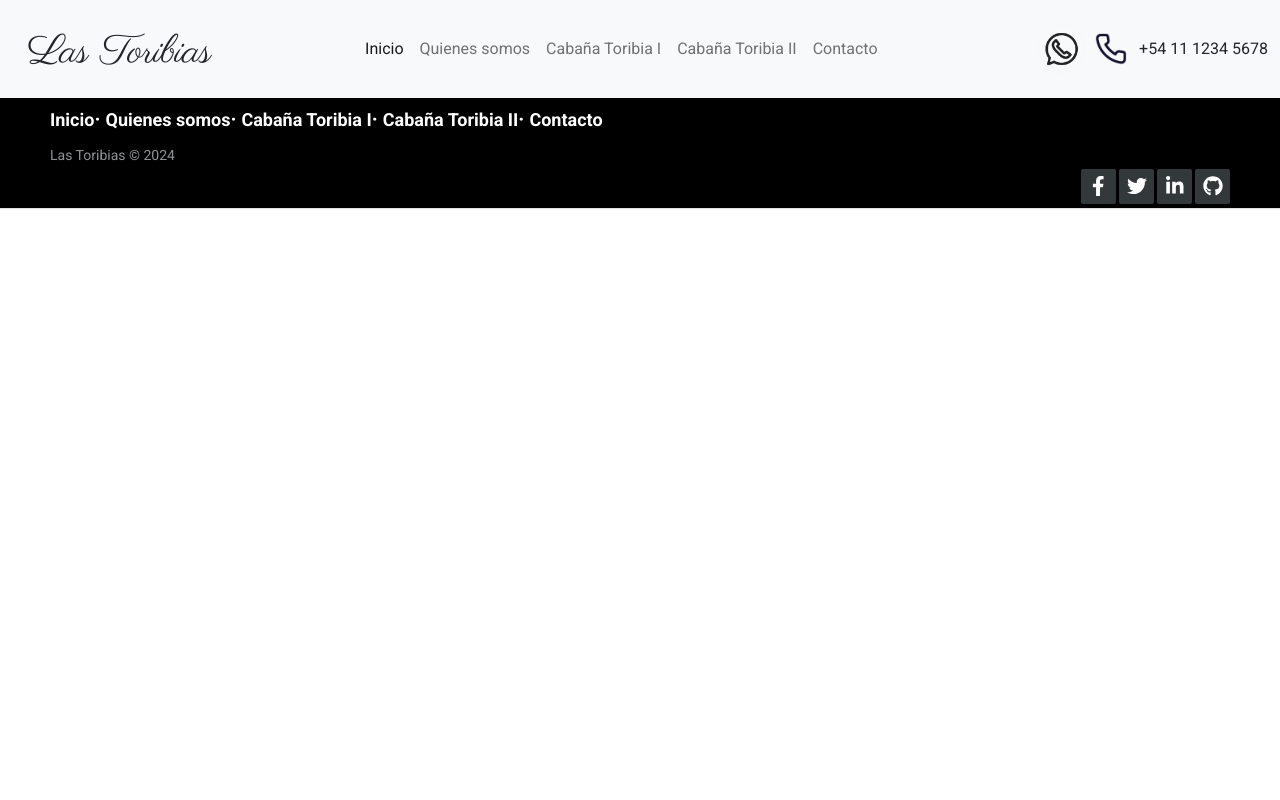
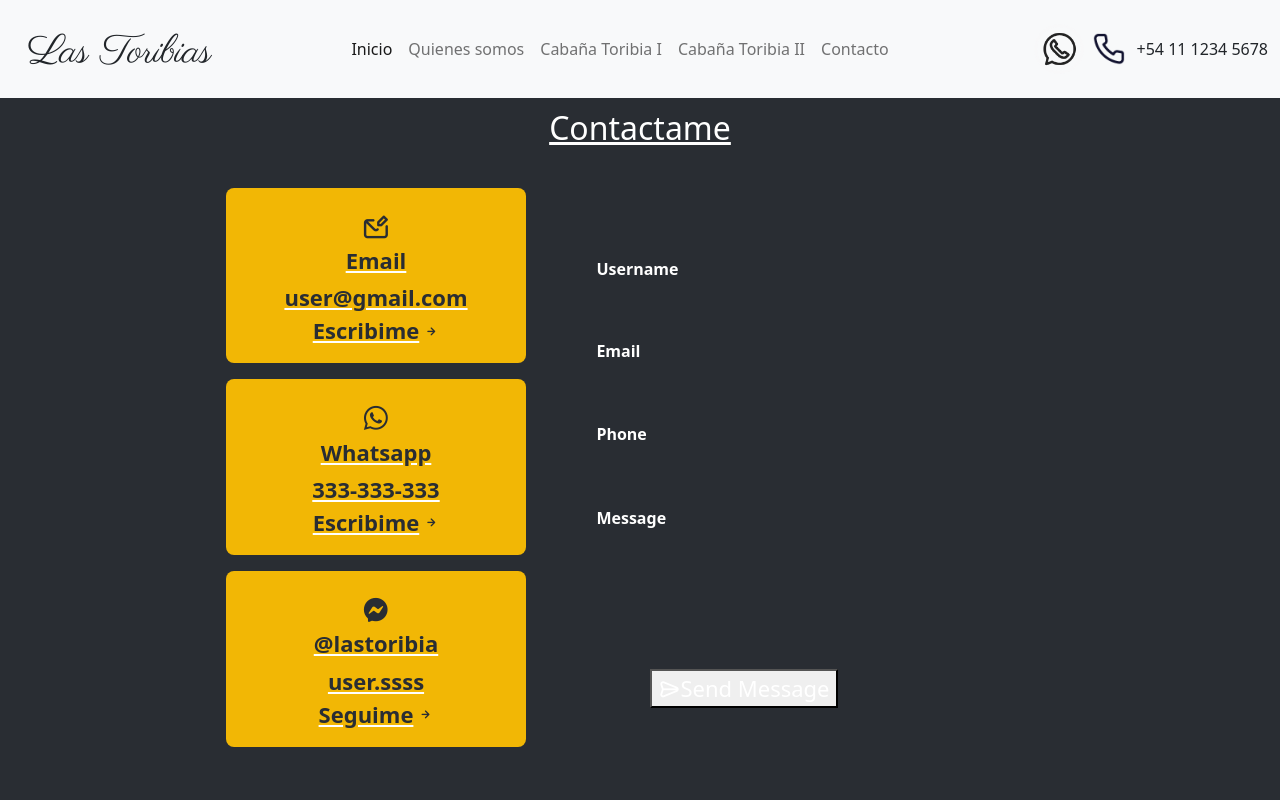
Before and after one commit to GodoyLP/las-toribias, a React (Vite) app: page /contacto in a window 1280 px wide. Shown: the top 800 px of the page. Built offline with nearby package versions, Linux system fonts and the light colour scheme.

Commit message:
arreglo footer

```diff
--- a/index.html
+++ b/index.html
@@ -15,8 +15,12 @@
   <link href="https://fonts.googleapis.com/css2?family=Parisienne&display=swap" rel="stylesheet">
 
   <!-- Font Awesome (icons) -->
-    <link rel="stylesheet" href="https://cdnjs.cloudflare.com/ajax/libs/font-awesome/5.15.4/css/all.min.css" integrity="sha512-1ycn6IcaQQ40/MKBW2W4Rhis/DbILU74C1vSrLJxCq57o941Ym01SwNsOMqvEBFlcgUa6xLiPY/NS5R+E6ztJQ==" crossorigin="anonymous" referrerpolicy="no-referrer" />
-
+  <link rel="stylesheet" href="https://cdnjs.cloudflare.com/ajax/libs/font-awesome/5.15.4/css/all.min.css"
+    integrity="sha512-1ycn6IcaQQ40/MKBW2W4Rhis/DbILU74C1vSrLJxCq57o941Ym01SwNsOMqvEBFlcgUa6xLiPY/NS5R+E6ztJQ=="
+    crossorigin="anonymous" referrerpolicy="no-referrer" />
+  <!-- contacto -->
+  <link rel="stylesheet" href="https://unicons.iconscout.com/release/v4.0.8/css/line.css">
+  <link rel="stylesheet" href="style.css">
 
 </head>
 
@@ -28,12 +32,13 @@
     integrity="sha384-MrcW6ZMFYlzcLA8Nl+NtUVF0sA7MsXsP1UyJoMp4YLEuNSfAP+JcXn/tWtIaxVXM"
     crossorigin="anonymous"></script>
 
-    <script src="https://code.jquery.com/jquery-3.7.1.min.js"></script>
+  <script src="https://code.jquery.com/jquery-3.7.1.min.js"></script>
 
-    <!-- Font Awesome JS 5 (for icons) -->
-    <script defer src="https://use.fontawesome.com/releases/v5.15.4/js/all.js" integrity="sha384-rOA1PnstxnOBLzCLMcre8ybwbTmemjzdNlILg8O7z1lUkLXozs4DHonlDtnE7fpc" crossorigin="anonymous"></script>
-
-    <script src="https://cdn.jsdelivr.net/npm/sweetalert2@11"></script>
+  <!-- Font Awesome JS 5 (for icons) -->
+  <script defer src="https://use.fontawesome.com/releases/v5.15.4/js/all.js"
+    integrity="sha384-rOA1PnstxnOBLzCLMcre8ybwbTmemjzdNlILg8O7z1lUkLXozs4DHonlDtnE7fpc"
+    crossorigin="anonymous"></script>
+  <script src="https://cdn.jsdelivr.net/npm/sweetalert2@11"></script>
 
 </body>
 
--- a/src/components/Contacto.jsx
+++ b/src/components/Contacto.jsx
@@ -1,11 +1,73 @@
+import '../styles/contacto.css'
 
-const Constacto = () => {
-return (
-    <>
-    <h1>Contacto</h1>
+const Contacto = () => {
+    return (
+        <>
+
+            <section class="contact section" id="contact">
+                <h2 class="section-title" data-heading="Get in Touch">Contactame</h2>
+
+                <div class="contact-container container grid">
+                    <div class="contact-content ">
+                        <div class="contact-info text-decoration-none">
+                            <div class="contact-card">
+                                <i class="uil uil-envelope-edit contact-card-icon"></i>
+                                <h3 class="contact-card-title">Email</h3>
+                                <span class="contact-card-data">user@gmail.com</span>
+                                <span class="contact-button">Escribime <i class="uil uil-arrow-right contact-button-icon"></i></span>
+                            </div>
+
+                            <div class="contact-card">
+                                <i class="uil uil-whatsapp contact-card-icon"></i>
+                                <h3 class="contact-card-title">Whatsapp</h3>
+                                <span class="contact-card-data">333-333-333</span>
+                                <span class="contact-button">Escribime <i class="uil uil-arrow-right contact-button-icon"></i></span>
+                            </div>
+
+                            <div class="contact-card">
+                                <i class="uil uil-facebook-messenger contact-card-icon"></i>
+                                <h3 class="contact-card-title">@lastoribia</h3>
+                                <span class="contact-card-data">user.ssss</span>
+                                <span class="contact-button">Seguime <i class="uil uil-arrow-right contact-button-icon"></i></span>
+                            </div>
+                        </div>
+                    </div>
+
+                    <div class="contact-content">
+                        <form action="" class="contact-form">
+                            <div class="input-container">
+                                <input type="text" class="input"/>
+                                    <label for="">Username</label>
+                                    <span>Username</span>
+                            </div>
+
+                            <div class="input-container">
+                                <input type="email" class="input"/>
+                                    <label for="">Email</label>
+                                    <span>Email</span>
+                            </div>
+
+                            <div class="input-container">
+                                <input type="tel" class="input"/>
+                                    <label for="">Phone</label>
+                                    <span>Phone</span>
+                            </div>
+
+                            <div class="input-container textarea">
+                                <textarea name="" id="" class="input"></textarea>
+                                <label for="">Message</label>
+                                <span>Message</span>
+                            </div>
+
+                            <button type="submit" class="button"><i class="uil uil-navigator button-icon"></i>Send Message</button>
+                        </form>
+                    </div>
+                </div>
+            </section>
+
 
     </>
     );
 }
 
-export default Constacto;
+export default Contacto;
--- /dev/null
+++ b/src/styles/contacto.css
@@ -0,0 +1,288 @@
+@import url("https://fonts.googleapis.com/css2?family=Poppins:ital,wght@0,100;0,200;0,300;0,400;0,500;0,600;0,700;0,800;0,900;1,100;1,200;1,300;1,400;1,500;1,600;1,700;1,800;1,900&display=swap");
+/* Main - Contact */
+.section {
+  min-height: 100vh; /* Ocupa al menos toda la altura de la pantalla */
+  display: flex;
+  flex-direction: column;
+  justify-content: center; /* Centra verticalmente el contenido */
+  background-color: #292D33;
+  color: white;
+  margin-top: 20px;
+}
+
+.contact{
+  height: auto;
+  padding-top: 5rem; /* Ajusta el padding superior para el navbar */
+  padding-bottom: 2rem;
+}
+
+/* Elimina el subrayado de cualquier enlace dentro de la sección de contacto */
+.contact a {
+  text-decoration: none;
+}
+
+.contact-container {
+  display: grid;
+  grid-template-columns: 300px 340px;
+  column-gap: 3rem;
+  justify-content: center;
+  align-items: center;
+    padding: 2rem;
+    padding-bottom: 2rem;
+}
+.contact-info {
+  display: grid;
+  row-gap: 1rem;
+}
+.contact-card {
+  background-color: #F2B705;
+  color: #292D33;
+  padding: 1rem;
+  border-radius: 0.5rem;
+  text-align: center;
+
+  cursor: pointer;
+}
+
+/* Asegura que ningún elemento dentro de la tarjeta tenga subrayado */
+.contact-card * {
+  text-decoration: none;
+}
+.contact-card-icon {
+   text-decoration: none;
+  font-size: 1.8rem;
+ /* color: var(--title-color);*/
+  margin-bottom: var(--mb025);
+}
+.contact-card-title,
+.contact-card-data {
+
+  font-size: var(--small-font-size);
+}
+.contact-card-title {
+  font-weight: var(--font-medium);
+}
+.contact-card-data {
+  display: block;
+  margin-bottom: var(--mb075);
+}
+.contact-button {
+  color: var(--skin-color);
+  font-size: var(--small-font-size);
+  display: flex;
+  align-items: center;
+  justify-content: center;
+  column-gap: 0.25rem;
+  cursor: pointer;
+}
+.contact-button-icon {
+  font-size: 1rem;
+  transition: 0.4s;
+}
+.contact-button:hover .contact-button-icon {
+  transform: translateX(0.25rem);
+}
+.input-container {
+  position: relative;
+  margin-top: 1rem;
+  margin-bottom: 1.9rem;
+}
+.input {
+  width: 100%;
+  border: 2px solid var(--text-color);
+  background-color: transparent;
+  padding: 0.6rem 1.2rem;
+  color: var(--title-color);
+  font-weight: var(--font-medium);
+  font-size: var(--normal-font-size);
+  letter-spacing: 0.5px;
+  border-radius: 0.5rem;
+  outline: none;
+  transition: 0.4s;
+}
+textarea.input {
+  padding: 0.8rem 1.2rem;
+  min-height: 140px;
+  border-radius: 0.5rem;
+  resize: none;
+  font-family: var(--body-font);
+}
+.input-container label {
+  position: absolute;
+  top: 50%;
+  left: 1rem;
+  transform: translateY(-50%);
+  padding: 0 0.4rem;
+  color: var(--text-color);
+  font-size: 1rem;
+  font-weight: var(--font-medium);
+  pointer-events: none;
+  z-index: 15;
+  transition: 0.5s;
+}
+
+.input-container.textarea label {
+  top: 1rem;
+  transform: translateY(0);
+}
+.input-container span {
+  position: absolute;
+  top: 0;
+  left: 25px;
+  transform: translateY(-50%);
+  font-size: var(--small-font-size);
+  padding: 0 0.4rem;
+  pointer-events: none;
+  z-index: var(--z-fixed);
+  color: transparent;
+}
+.input-container span::before,
+.input-container span::after {
+  content: "";
+  position: absolute;
+  width: 10%;
+  opacity: 0;
+  transform: translateY(-100%);
+  transition: 0.4s;
+}
+.input-container span::before {
+  left: 50%;
+}
+.input-container span::after {
+  right: 50%;
+}
+.input-container.focus label {
+  top: 0;
+  transform: translateY(-100%);
+  left: 25px;
+  font-size: var(--smaller-font-size);
+}
+.input-container.focus span::before,
+.input-container.focus span::after {
+  width: 50%;
+  opacity: 1;
+}
+
+/* Darken contact card icons and buttons */
+.contact-card-icon,
+.contact-button,
+.input-container label,
+.button {
+  color: var(--title-color);
+}
+
+/* Darken input placeholders */
+.input::-webkit-input-placeholder,
+.textarea::-webkit-input-placeholder {
+  color: var(--text-color);
+}
+
+/* Darken textarea focus underline */
+.input-container.focus span::before,
+.input-container.focus span::after {
+  background-color: var(--title-color);
+}
+
+/* Media Queries */
+
+@media screen and (max-width: 1408px) {
+  .container {
+    margin-left: var(--mb25);
+    margin-right: var(--mb25);
+  }
+}
+
+@media screen and (max-width: 1024px) {
+  .main {
+    margin-left: 0;
+  }
+}
+
+@media screen and (max-width: 768px) {
+  .contact-container {
+    grid-template-columns: 360px;
+    row-gap: 3rem;
+  }
+}
+
+@media screen and (max-width: 576px) {
+  .contact-container {
+    grid-template-columns: 300px;
+  }
+}
+
+@media screen and (max-width: 350px) {
+  .container {
+    margin-left: var(--mb1);
+    margin-right: var(--mb1);
+  }
+  .contact-container {
+    grid-template-columns: 1fr;
+  }
+}
+
+/* Theme Switcher Styles */
+.theme-switcher {
+  position: fixed;
+  top: 1rem;
+  right: 1rem;
+  z-index: 1000;
+}
+
+.theme-button {
+  background-color: var(--skin-color);
+  color: var(--title-color);
+  padding: 0.5rem;
+  border-radius: 50%;
+  font-size: 1.2rem;
+  transition: 0.3s;
+}
+
+.theme-button:hover {
+  transform: rotate(90deg);
+}
+
+.theme-options {
+  position: absolute;
+  right: 0;
+  top: 4rem;
+  background-color: #636E63;
+  border-radius: 0.5rem;
+  padding: 0.5rem;
+  display: none;
+  flex-direction: column;
+  gap: 0.5rem;
+  box-shadow: 0 0 10px rgba(0, 0, 0, 0.3);
+}
+
+.theme-switcher.active .theme-options {
+  display: flex;
+}
+
+.theme-label {
+  display: flex;
+  align-items: center;
+  gap: 0.5rem;
+  padding: 0.5rem 1rem;
+  border-radius: 0.3rem;
+  cursor: pointer;
+  font-size: 0.875rem;
+}
+
+.theme-label::before {
+  content: "";
+  width: 1rem;
+  height: 1rem;
+  background-color: var(--theme-preview);
+  border-radius: 50%;
+  display: inline-block;
+}
+
+input[type="radio"] {
+  display: none;
+}
+
+input[type="radio"]:checked + .theme-label {
+  background-color: var(--skin-color);
+  color: var(--title-color);
+}
--- a/src/styles/styleFooter.css
+++ b/src/styles/styleFooter.css
@@ -1,10 +1,10 @@
 /******* FOOTER **********/
 @import url(https://fonts.googleapis.com/css?family=Roboto:400,500,300,700);
-
+/*
 * {
   font-family: Roboto;
 }
-
+*/
 section {
   width: 100%;
   display: inline-block;
```
Also changed, not shown: src/index.css (line endings or trailing spaces).
